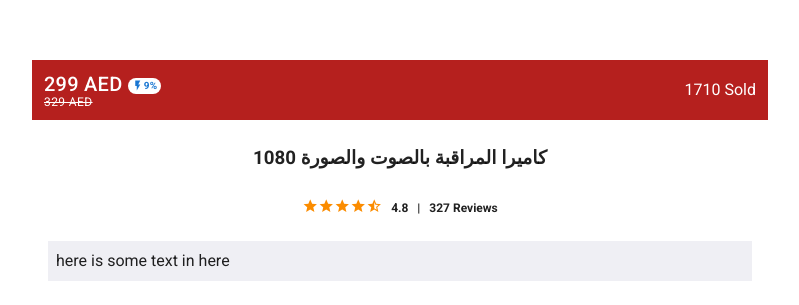
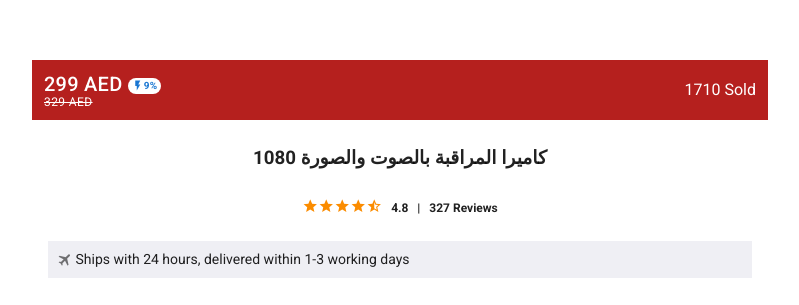
Before and after one commit to ashraf-frotan/landingpage-mis-frontend, a Nuxt app: page /landing/1 in a window 1280 px wide. Shown: the part 1216-1521 px from the top of the page, without its empty margins (240-1039 px from the left). Built offline with nearby package versions, Linux system fonts and the light colour scheme; what vue-toastr would draw is missing.

Commit message:
delivery time added

```diff
--- a/pages/landing/_slug.vue
+++ b/pages/landing/_slug.vue
@@ -37,7 +37,9 @@
       </v-row>
       <v-row>
         <v-col cols="12" class="px-2">
-          <div class="mx-2 pa-2" style="background-color: #efeff4;">here is some text in here</div>
+          <div class="mx-2 pa-2" style="background-color: #efeff4;font-size:14px">
+           <v-icon>mdi-airplane</v-icon> Ships with 24 hours, delivered within 1-3 working days
+            </div>
         </v-col>
       </v-row>
     </template>
```
